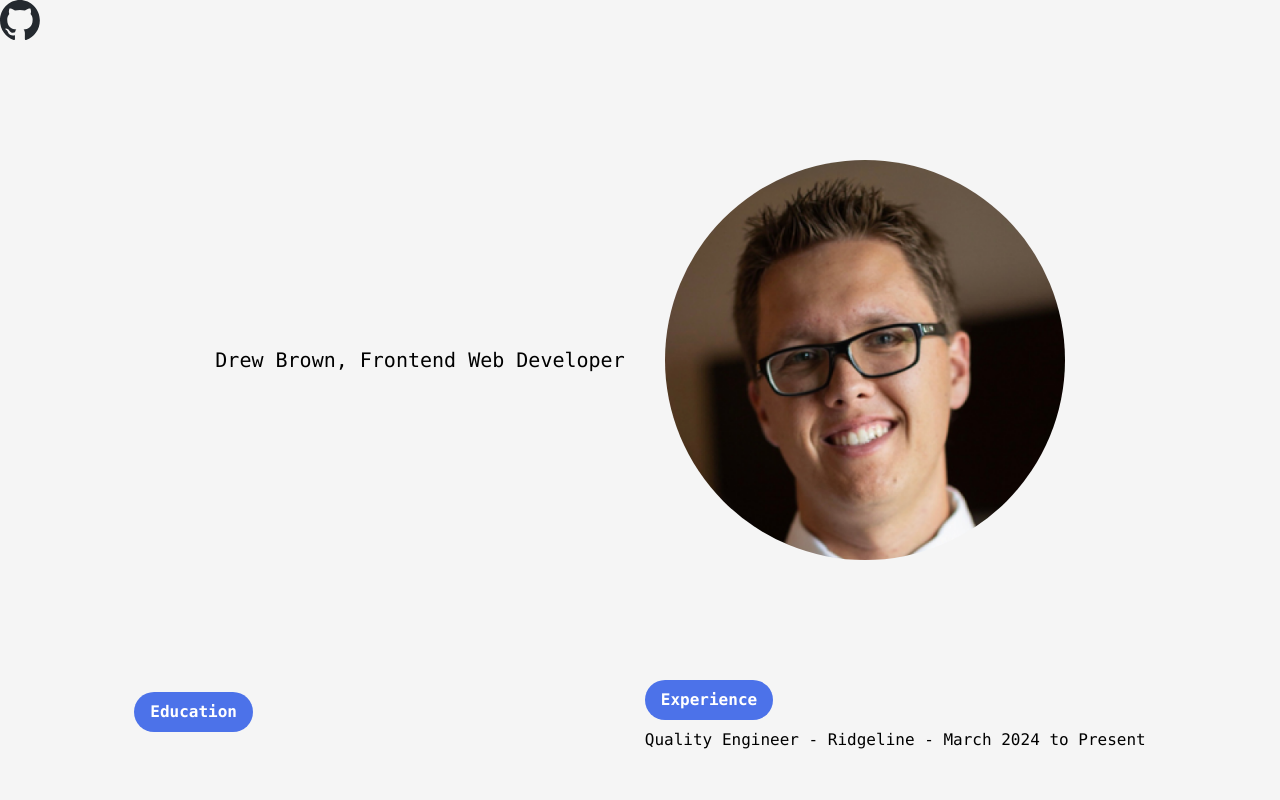
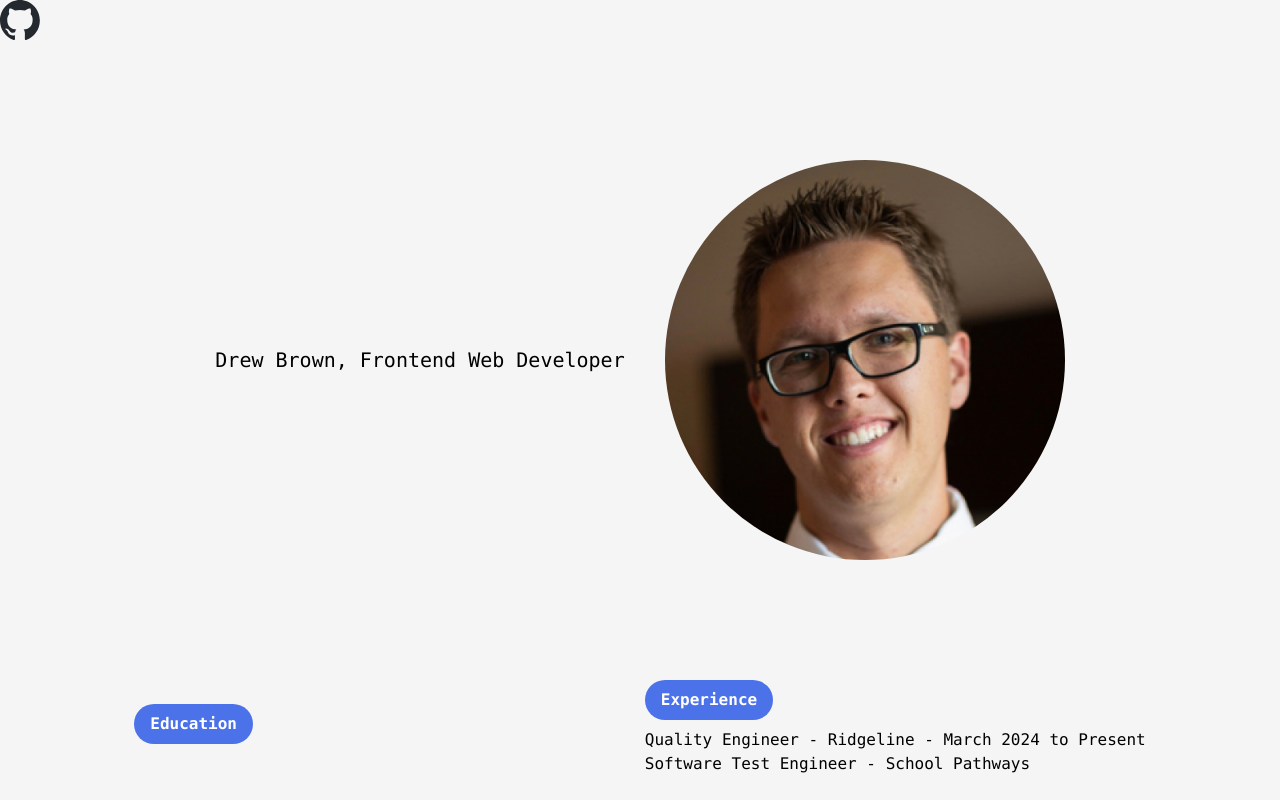
Before and after one commit to drewbrownie21/Portfolio, a React (Vite) app: page / in a window 1280 px wide. Both pictures are taken after a click on the button "Experience". Built offline with nearby package versions, Linux system fonts and the light colour scheme.

Commit message:
Update Experience.tsx

```diff
--- a/src/components/Experience.tsx
+++ b/src/components/Experience.tsx
@@ -22,6 +22,7 @@ function Experience({ activeSection, setActiveSection }: ExperienceProps) {
         }`}
       >
         <h1>Quality Engineer - Ridgeline - March 2024 to Present</h1>
+        <h2>Software Test Engineer - School Pathways</h2>
       </div>
     </div>
   );
```
